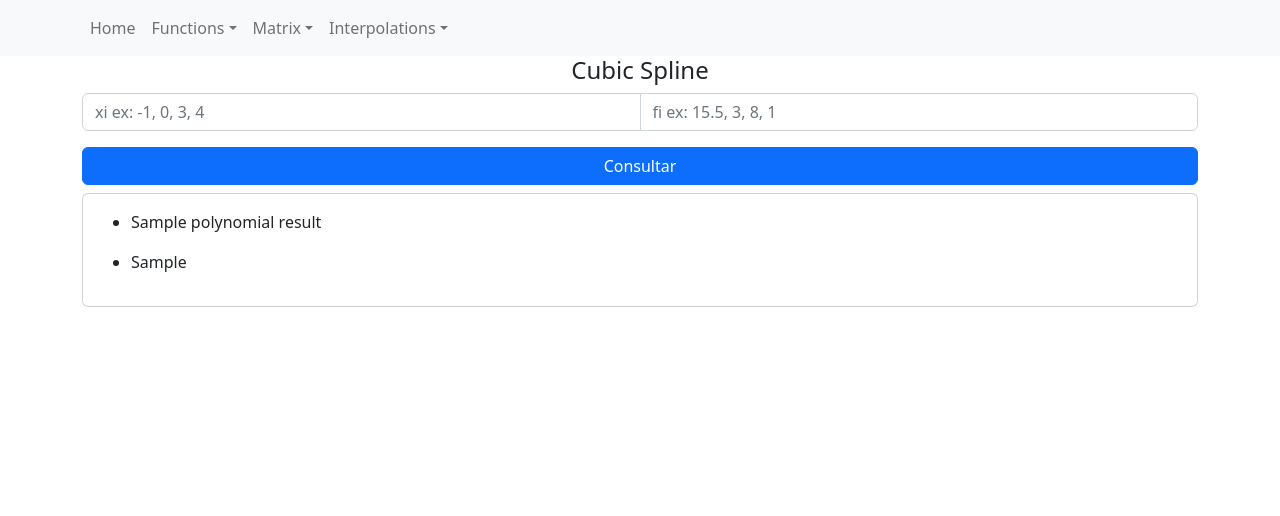
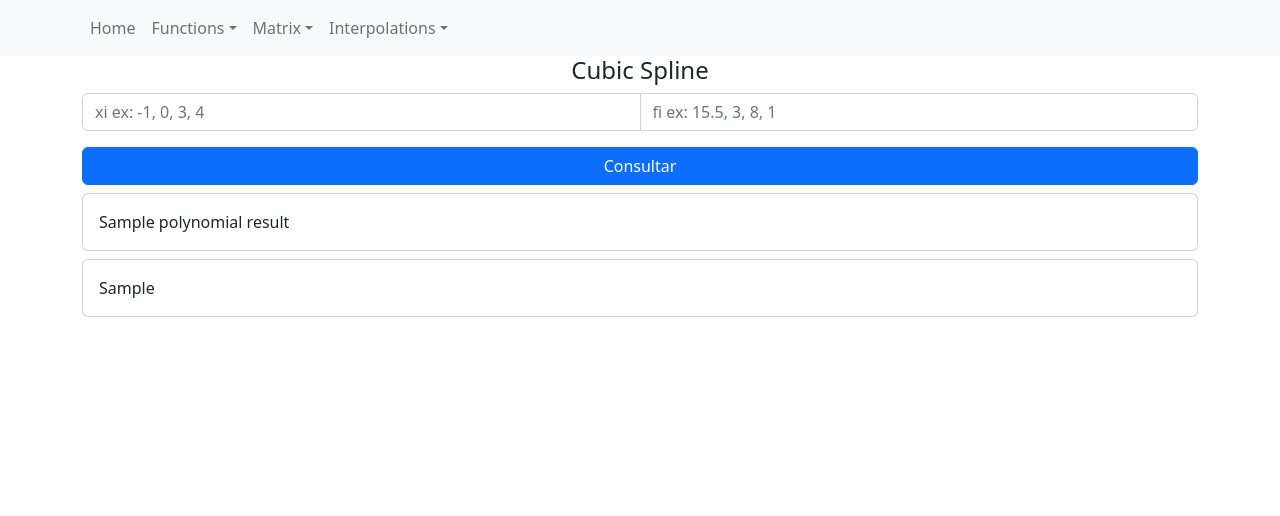
Before and after one commit to bened18/numerical-analysis, a Django app: template public/templates/interpolations/CubicSpline.html in a window 1280 px wide. Shown: the top 516 px of the page. Run offline with Django 4.2, Linux system fonts and the light colour scheme; the template is opened without the code that fills it: most values are stand-ins (such as "Sample title", 1, 10 or a date in 2020).

Commit message:
CubicSpline html edited

```diff
--- a/public/templates/interpolations/CubicSpline.html
+++ b/public/templates/interpolations/CubicSpline.html
@@ -27,32 +27,26 @@
             <button class="btn btn-primary" type="submit">Consultar</button>
         </div>
     </form>
-
     <div class="card mt-2">
         <div class="card-body">
             {% if polynomial_result %}
-            <ul>
                 {% for i in polynomial_result %}
-                <li>
                     {{i}}
-                </li>
                 {% endfor %}
-            </ul>
-            {% endif %}
-
-            {% if section_result %}
-            <ul>
-                {% for j in section_result %}
-                <li>
-                    {{j}}
-                </li>
-                {% endfor %}
-            </ul>
             {% endif %}
         </div>
     </div>
 
+    <div class="card mt-2">
+        <div class="card-body">
+            {% if section_result %}
+                {% for j in section_result %}
+                    {{j}}
+                {% endfor %}
+            {% endif %}
 
+        </div>
+    </div>
 
 </div>
 {% endblock container %}
```
